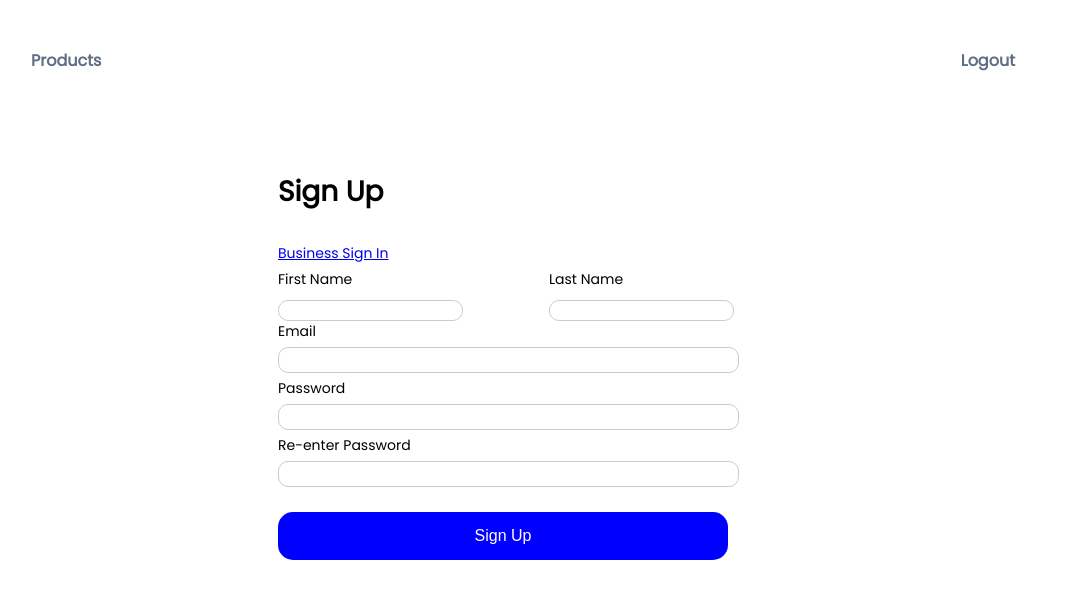
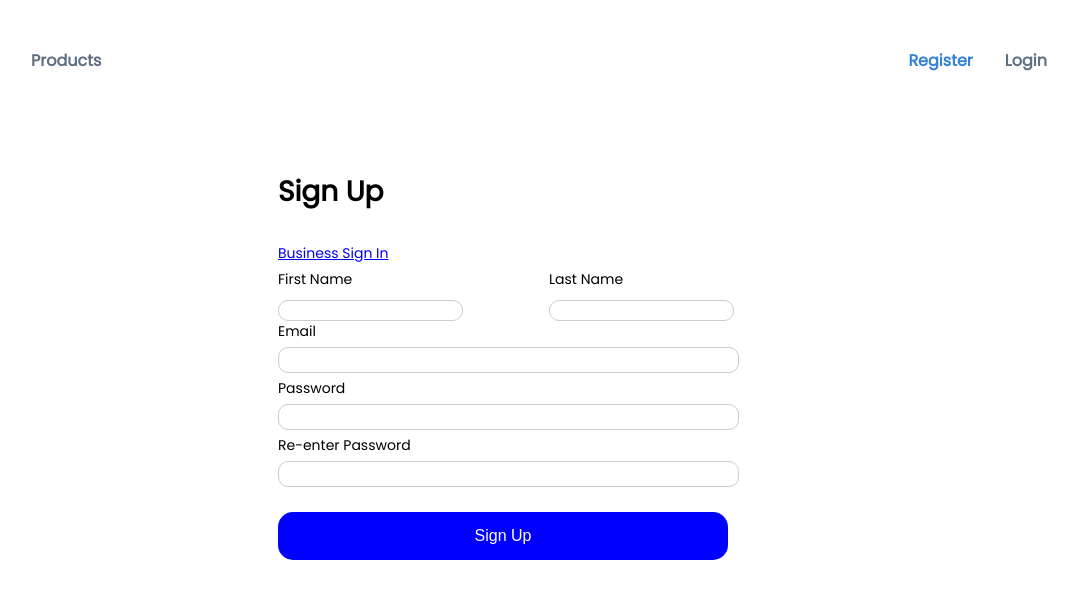
Before and after one commit to MityoDraganov/softuni-fest-2023, a React (Create React App) app in the folder softuni-fest-front-end/: page /users/register in a window 1280 px wide. Shown: the top 598 px of the page, without its empty margins (137-1215 px from the left). Built offline with nearby package versions, Linux system fonts and the light colour scheme.

Commit message:
navigation gap

```diff
--- a/softuni-fest-front-end/src/components/Navigation/Navigation.js
+++ b/softuni-fest-front-end/src/components/Navigation/Navigation.js
@@ -33,7 +33,7 @@ export const Navigation = () => {
                     </li>
                 </ul>
 
-                <ul>
+                <ul className={styles["nav-auth"]}>
 
                     <li>
                         <a onClick={handleLogout}>Logout</a>
@@ -48,14 +48,14 @@ export const Navigation = () => {
         ) : (
             <nav className={styles.container}>
 
-                <ul className={styles["nav-left"]}>
+                <ul >
                     <li className={isActive("/users/products")}>
                         <Link to="/users/products">Products</Link>
                     </li>
                 </ul>
 
 
-                <ul className={styles["nav-right"]}>
+                <ul className={styles["nav-auth"]}>
                     <li className={isActive("/users/register")}>
                         <Link to="/users/register">Register</Link>
                     </li>
--- a/softuni-fest-front-end/src/components/Navigation/Navigation.module.css
+++ b/softuni-fest-front-end/src/components/Navigation/Navigation.module.css
@@ -18,23 +18,15 @@ body {
     list-style-type: none;
     display: flex;
     flex-direction: row;
-    justify-content: center;
+
     gap: 10%;
 }
 
- .nav-left{
-    margin-left: 2%;
-    margin-right: auto;
+.nav-auth{
+    gap: 30% !important
 }
 
-.nav-right {
-    margin-right: 2%;
-    margin-left: auto;
-}
 
-.nav-right div{
-    margin: 0;
-}
 
 
 li a {
--- a/softuni-fest-front-end/src/contexts/AuthContext.js
+++ b/softuni-fest-front-end/src/contexts/AuthContext.js
@@ -4,7 +4,7 @@ export const AuthContext = createContext();
 export function AuthProvider(props) {
 
     const [accessData, setAccessData] = useState({
-        "isBusiness": true
+        "isBusiness": false
     });
     useEffect(() => {
         const storedAccessData = localStorage.getItem('access_info');
```
